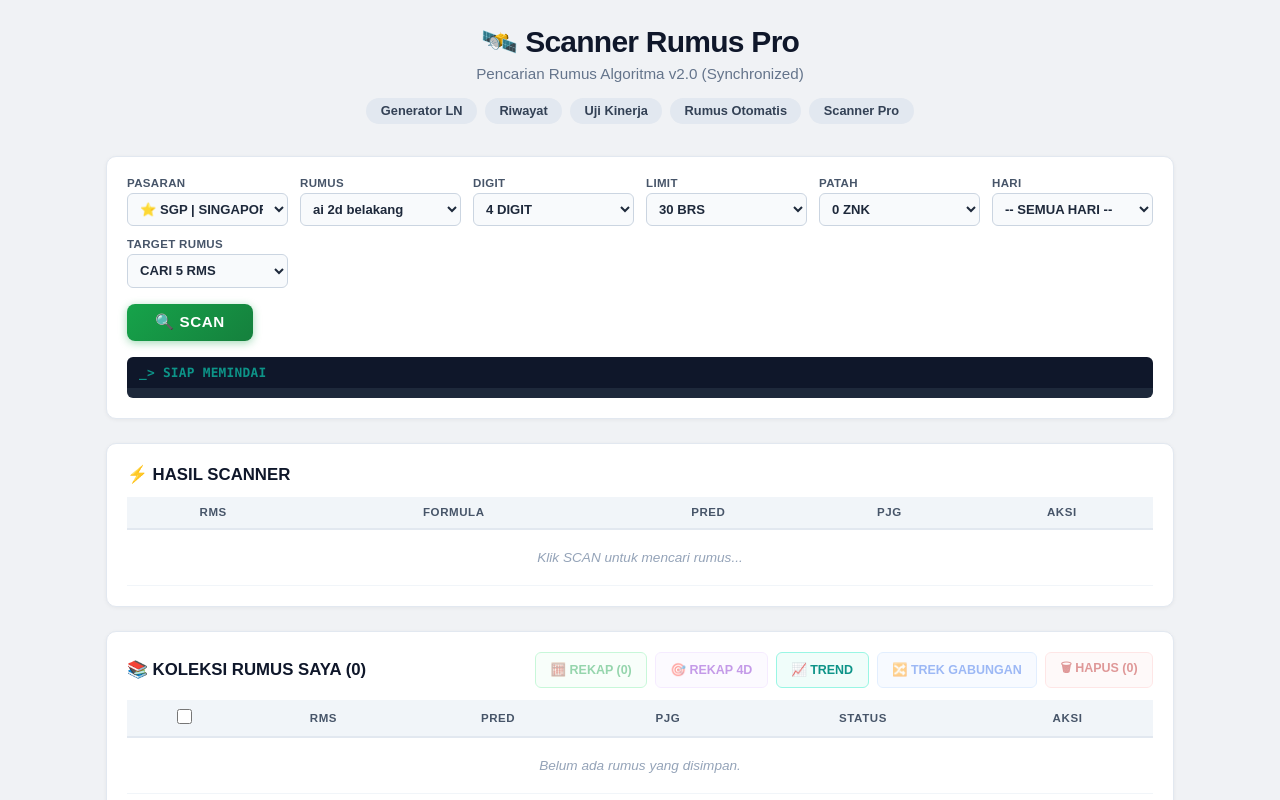
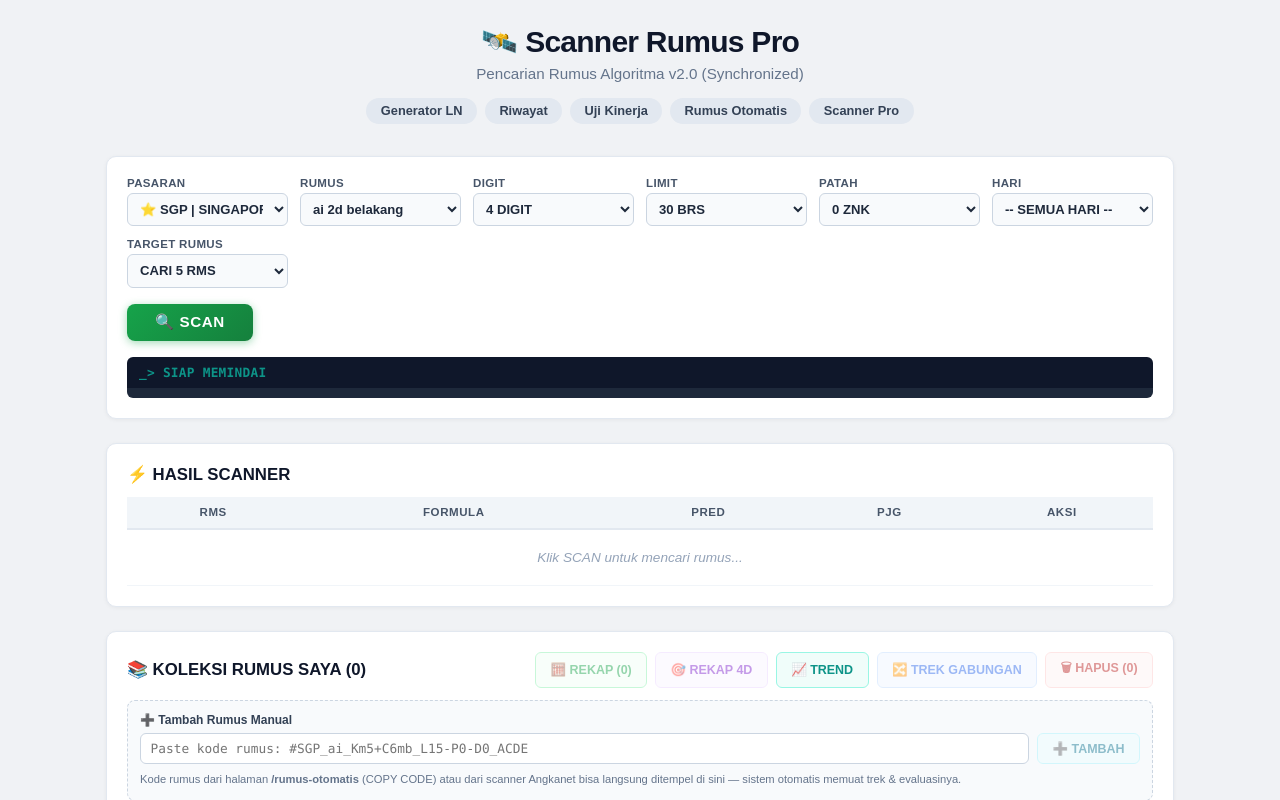
Before and after one commit to luckyone18/ln-generator, a Next.js app: page /scanner in a window 1280 px wide. Shown: the top 800 px of the page. Built offline with nearby package versions, Linux system fonts and the light colour scheme.

Commit message:
feat(scanner): tambah rumus manual (paste kode) dgn auto-load trek + evaluasi; fix decoder utk index implisit & leading minus; badge MANUAL

```diff
--- a/app/rumus-otomatis/decoder.js
+++ b/app/rumus-otomatis/decoder.js
@@ -9,12 +9,18 @@ export function decodeAcc(val) {
   const kIdx = PHP_KEYS.indexOf(prx);
   const remainder = val.substring(prx.length);
   const match = remainder.match(/^(\d+)(.*)$/i);
-  if (!match) return { k: -1, m: 1, s: "off" };
-  return {
-    k: kIdx,
-    m: parseInt(match[1], 10) || 1,
-    s: match[2] ? match[2].toLowerCase() : "off",
-  };
+  if (match) {
+    return {
+      k: kIdx,
+      m: parseInt(match[1], 10) || 1,
+      s: match[2] ? match[2].toLowerCase() : "off",
+    };
+  }
+  // Index 1 dihilangkan (format engine lokal): "Kmb" = K + index 1 + mistik mb
+  if (remainder) {
+    return { k: kIdx, m: 1, s: remainder.toLowerCase() };
+  }
+  return { k: kIdx, m: 1, s: "off" };
 }
 
 export function encodeFormulaCode(state, activeCols) {
@@ -120,25 +126,30 @@ export function decodeFormulaCode(rawCode) {
   }
 
   const fsplit = formulaStr.split(/([-+])/);
+  // Artefak leading operator ("-J3m5-Js9ml" dari format lama): buang op depan,
+  // daftar key bergeser — "J3m5-Js9ml".
+  const fterms = fsplit[0] === "" && (fsplit[1] === "-" || fsplit[1] === "+")
+    ? fsplit.slice(2)
+    : fsplit;
   const parsePart = (str) => {
     if (!str) return { k: -1, m: 1, s: "off" };
     return decodeAcc(str);
   };
 
-  const r1 = parsePart(fsplit[0]);
+  const r1 = parsePart(fterms[0]);
   config.k1 = r1.k;
   config.m1 = r1.m;
   config.s1 = r1.s;
-  if (fsplit[1]) {
-    config.op1 = fsplit[1];
-    const r2 = parsePart(fsplit[2]);
+  if (fterms[1]) {
+    config.op1 = fterms[1];
+    const r2 = parsePart(fterms[2]);
     config.k2 = r2.k;
     config.m2 = r2.m;
     config.s2 = r2.s;
   }
-  if (fsplit[3]) {
-    config.op2 = fsplit[3];
-    const r3 = parsePart(fsplit[4]);
+  if (fterms[3]) {
+    config.op2 = fterms[3];
+    const r3 = parsePart(fterms[4]);
     config.k3 = r3.k;
     config.m3 = r3.m;
     config.s3 = r3.s;
--- a/app/scanner/page.js
+++ b/app/scanner/page.js
@@ -22,6 +22,7 @@ import {
 } from "./engine";
 import { buildRekap, renderRekap, buildMergedTrek, buildRekap4D, renderRekap4D } from "./rekap";
 import { renderTrend } from "./trend";
+import { decodeFormulaCode } from "../rumus-otomatis/decoder";
 import styles from "./scanner.module.css";
 
 function parseCode(code) {
@@ -71,6 +72,9 @@ export default function ScannerPage() {
   const [selectAll, setSelectAll] = useState(false);
   const [engineMode, setEngineMode] = useState("idle"); // idle | original | local
   const [copied, setCopied] = useState(false);
+  const [manualCode, setManualCode] = useState("");
+  const [manualBusy, setManualBusy] = useState(false);
+  const [manualMsg, setManualMsg] = useState("");
 
   const scanRef = useRef({ active: false, items: [], iter: 0 });
   const localModeRef = useRef(false);
@@ -549,6 +553,103 @@ export default function ScannerPage() {
     }
   };
 
+  // ── Tambah rumus manual (paste kode) ──────────────────────────────
+  const doAddManual = async () => {
+    const raw = manualCode.trim();
+    setManualMsg("");
+    if (!raw) {
+      setManualMsg("Masukkan kode rumus dulu (contoh: #SGP_ai_Km5+C6mb_L15-P0-D0_ACDE)");
+      return;
+    }
+    const cfg = decodeFormulaCode(raw);
+    if (!cfg || !cfg.market || !cfg.fCol) {
+      setManualMsg("Kode tidak valid — format: #MARKET_TYPE_FORMULA_L15-P0-D0_ABCD");
+      return;
+    }
+    setManualBusy(true);
+    try {
+      // aktif = komplemen manualHidden
+      const isShio = ["s", "st", "sd"].includes(cfg.fCol);
+      const maxCols = isShio ? 12 : 10;
+      const activeCols = [];
+      for (let i = 0; i < maxCols; i++) if (!(cfg.manualHidden || []).includes(i)) activeCols.push(i);
+
+      // fetch paito & flag hit via proxy rumus-otomatis
+      const state = {
+        market: cfg.market,
+        limit: cfg.limit || 15,
+        days: cfg.days || [],
+        patah: 0,
+        fCol: cfg.fCol,
+        k1: cfg.k1, m1: cfg.m1, s1: cfg.s1, op1: cfg.op1 || "+",
+        k2: cfg.k2 ?? -1, m2: cfg.m2 ?? 1, s2: cfg.s2 ?? "off", op2: cfg.op2 || "+",
+        k3: cfg.k3 ?? -1, m3: cfg.m3 ?? 1, s3: cfg.s3 ?? "off",
+        sf: cfg.sf || "off",
+        hideEmpty: true,
+        targetD: 0,
+        showRef: 0,
+        manualHidden: cfg.manualHidden || [],
+        isFrozen: true,
+      };
+      const res = await fetch("/api/rumus-otomatis", {
+        method: "POST",
+        headers: { "Content-Type": "application/json" },
+        body: JSON.stringify(state),
+      });
+      const resp = await res.json();
+      if (!resp || !resp.rows || resp.rows.length < 2) {
+        setManualMsg("Gagal memuat data paito untuk rumus ini. Coba lagi.");
+        return;
+      }
+
+      const evalRes = evaluateRows(resp.rows, activeCols, cfg.fCol, 99);
+      if (!evalRes) {
+        setManualMsg("Data paito terlalu sedikit untuk dievaluasi.");
+        return;
+      }
+
+      const formula = {
+        k1: cfg.k1, m1: cfg.m1, s1: cfg.s1,
+        op1: cfg.op1 || "+",
+        k2: cfg.k2 ?? -1, m2: cfg.m2 ?? 1, s2: cfg.s2 ?? "off",
+        op2: cfg.op2 || "+",
+        k3: cfg.k3 ?? -1, m3: cfg.m3 ?? 1, s3: cfg.s3 ?? "off",
+        sf: cfg.sf || "off",
+      };
+      const code = raw.startsWith("#") ? raw : "#" + raw;
+      const item = {
+        code,
+        baris: evalRes.rowsEval,
+        patah: evalRes.patah,
+        ai: evalRes.ai,
+        colsKey: JSON.stringify([...activeCols].sort((a, b) => a - b)),
+        trek_log: buildTrekLog(resp.rows, activeCols, cfg.fCol, formula, evalRes.marks, evalRes.ai),
+        rumus_key: formulaKey(formula),
+        type: TYPE_MAP[cfg.fCol] || cfg.fCol.toUpperCase(),
+        market: cfg.market.toUpperCase(),
+        days: (cfg.days && cfg.days[0]) || "",
+        source: "manual",
+      };
+
+      // dedup: kalau kode sama sudah ada, tolak
+      if (savedItems.some((x) => x.code === code)) {
+        setManualMsg("Rumus ini sudah ada di koleksi.");
+        return;
+      }
+      const next = [item, ...savedItems];
+      setSavedItems(next);
+      try {
+        localStorage.setItem("ln_sk_saved", JSON.stringify(next));
+      } catch {}
+      setManualCode("");
+      setManualMsg(`✓ Rumus ${item.rumus_key} ditambahkan (patah ${evalRes.patah}, ai ${evalRes.ai})`);
+    } catch (err) {
+      setManualMsg(`Error: ${err.message}`);
+    } finally {
+      setManualBusy(false);
+    }
+  };
+
   const typeLabel = (code) => parseCode(code).type;
 
   return (
@@ -804,6 +905,35 @@ export default function ScannerPage() {
             </button>
           </div>
         </div>
+        <div className={styles.manualAddBox}>
+          <div className={styles.manualAddLabel}>➕ Tambah Rumus Manual</div>
+          <div className={styles.manualAddRow}>
+            <input
+              type="text"
+              value={manualCode}
+              onChange={(e) => setManualCode(e.target.value)}
+              placeholder="Paste kode rumus: #SGP_ai_Km5+C6mb_L15-P0-D0_ACDE"
+              className={styles.manualInput}
+              disabled={manualBusy}
+              onKeyDown={(e) => {
+                if (e.key === "Enter" && !manualBusy) doAddManual();
+              }}
+            />
+            <button
+              type="button"
+              className={styles.btnManualAdd}
+              onClick={doAddManual}
+              disabled={manualBusy || !manualCode.trim()}
+            >
+              {manualBusy ? "⏳ Memuat..." : "➕ TAMBAH"}
+            </button>
+          </div>
+          {manualMsg && <div className={styles.manualMsg}>{manualMsg}</div>}
+          <div className={styles.manualHint}>
+            Kode rumus dari halaman <strong>/rumus-otomatis</strong> (COPY CODE) atau dari scanner
+            Angkanet bisa langsung ditempel di sini — sistem otomatis memuat trek & evaluasinya.
+          </div>
+        </div>
         <div className={styles.tableScroll}>
           <table className={styles.scannerTable}>
             <thead>
@@ -847,15 +977,19 @@ export default function ScannerPage() {
                         className={`${styles.srcBadge} ${
                           item.source === "original"
                             ? styles.srcBadgeOriginal
+                            : item.source === "manual"
+                            ? styles.srcBadgeManual
                             : styles.srcBadgeLocal
                         }`}
                         title={
                           item.source === "original"
                             ? "Rumus dari server scanner asli Angkanet"
+                            : item.source === "manual"
+                            ? "Rumus ditambahkan manual (paste kode)"
                             : "Rumus dari engine lokal (evaluasi filter_api)"
                         }
                       >
-                        {item.source === "original" ? "☁️ ASLI" : "⚡ LOKAL"}
+                        {item.source === "original" ? "☁️ ASLI" : item.source === "manual" ? "✍️ MANUAL" : "⚡ LOKAL"}
                       </span>{" "}
                       {typeLabel(item.code)}
                     </td>
--- a/app/scanner/scanner.module.css
+++ b/app/scanner/scanner.module.css
@@ -365,6 +365,88 @@
   border: 1px solid #fde68a;
 }
 
+.srcBadgeManual {
+  background: #fdf4ff;
+  color: #a21caf;
+  border: 1px solid #f5d0fe;
+}
+
+/* ── Tambah rumus manual ───────────────────────────────── */
+.manualAddBox {
+  background: #f8fafc;
+  border: 1px dashed #cbd5e1;
+  border-radius: 8px;
+  padding: 0.75rem;
+  margin-bottom: 0.75rem;
+}
+
+.manualAddLabel {
+  font-size: 0.75rem;
+  font-weight: 800;
+  color: #334155;
+  margin-bottom: 0.4rem;
+}
+
+.manualAddRow {
+  display: flex;
+  gap: 0.5rem;
+  flex-wrap: wrap;
+}
+
+.manualInput {
+  flex: 1;
+  min-width: 240px;
+  padding: 0.45rem 0.6rem;
+  font-size: 0.8rem;
+  font-family: ui-monospace, "SF Mono", Menlo, monospace;
+  border: 1.5px solid #cbd5e1;
+  border-radius: 6px;
+  outline: none;
+  background: #ffffff;
+  color: #0f172a;
+}
+
+.manualInput:focus {
+  border-color: #0d9488;
+  box-shadow: 0 0 0 2px rgba(13, 148, 136, 0.15);
+}
+
+.btnManualAdd {
+  border-radius: 6px;
+  padding: 0.45rem 0.9rem;
+  font-size: 0.78rem;
+  font-weight: 800;
+  cursor: pointer;
+  transition: all 0.15s;
+  border: 1.5px solid #a5f3fc;
+  background: #ecfeff;
+  color: #0e7490;
+}
+
+.btnManualAdd:hover:not(:disabled) {
+  background: #0e7490;
+  color: #ffffff;
+}
+
+.btnManualAdd:disabled {
+  opacity: 0.45;
+  cursor: not-allowed;
+}
+
+.manualMsg {
+  margin-top: 0.5rem;
+  font-size: 0.75rem;
+  font-weight: 600;
+  color: #0f766e;
+}
+
+.manualHint {
+  margin-top: 0.5rem;
+  font-size: 0.7rem;
+  color: #64748b;
+  line-height: 1.4;
+}
+
 .tableTitle {
   font-size: 1.05rem;
   font-weight: 800;
```
